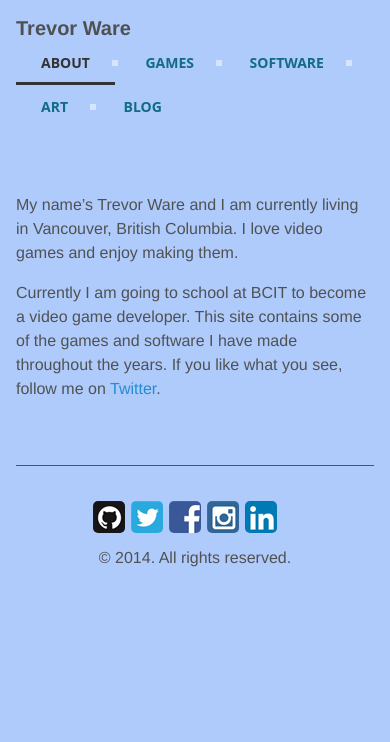
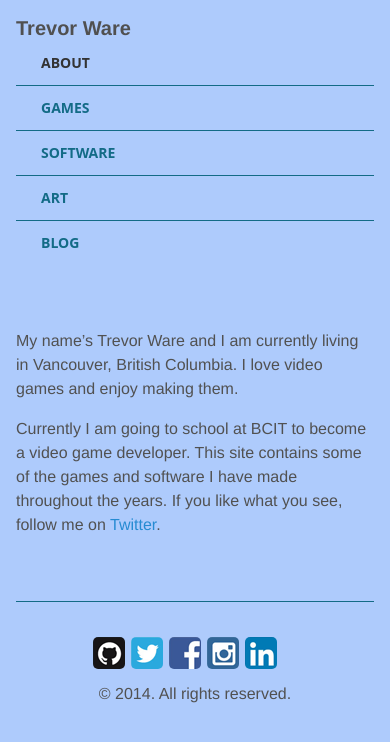
Before and after one commit to twarrre/twarrre.github.io, a Jekyll site: the page built from index.md, in a window 390 px wide. Shown: the top 742 px of the page. Built offline with Jekyll 4.4.1, drawn with Linux system fonts in a browser that asks for light colours.

Commit message:
Mobile friendly menubar.

```diff
--- a/public/css/poole.css
+++ b/public/css/poole.css
@@ -588,7 +588,7 @@ menu bar
 #cssmenu.align-right li:first-child a:after {
   display: none;
 }
-/*@media screen and (max-width: 768px) {
+@media screen and (max-width: 768px) {
   #cssmenu ul li {
     float: none;
     display: block;
@@ -598,7 +598,7 @@ menu bar
     -moz-box-sizing: border-box;
     -webkit-box-sizing: border-box;
     box-sizing: border-box;
-    border-bottom: 1px solid #fb998c;
+    border-bottom: 1px solid #136b86;
   }
   #cssmenu ul li.last > a,
   #cssmenu ul li:last-child > a {
@@ -610,4 +610,4 @@ menu bar
   #cssmenu ul li a:before {
     display: none;
   }
-}*/
+}
```
